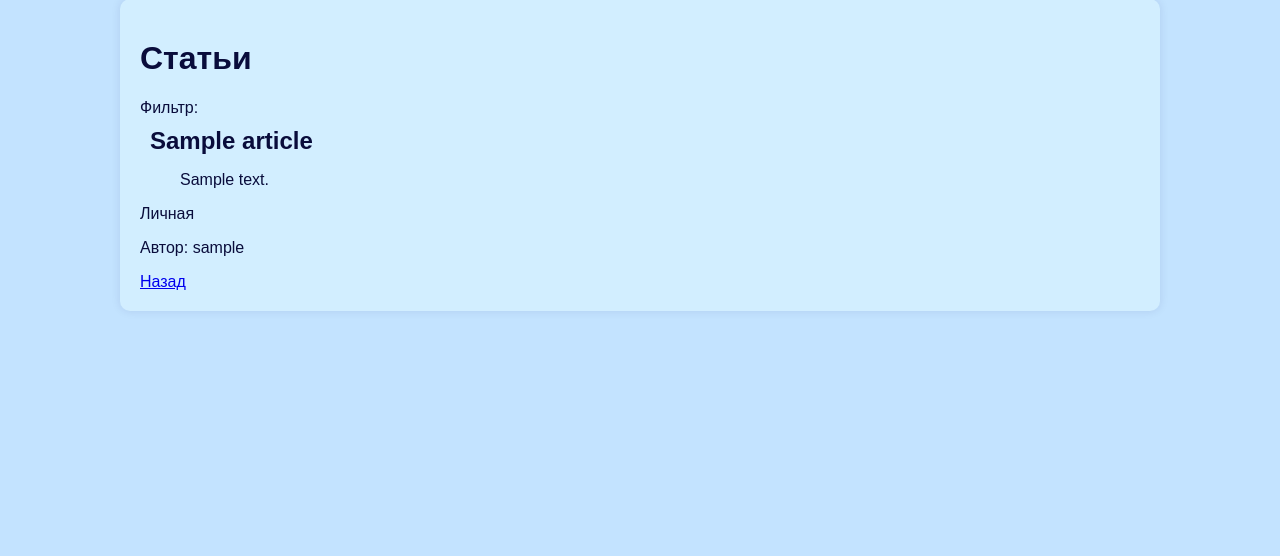
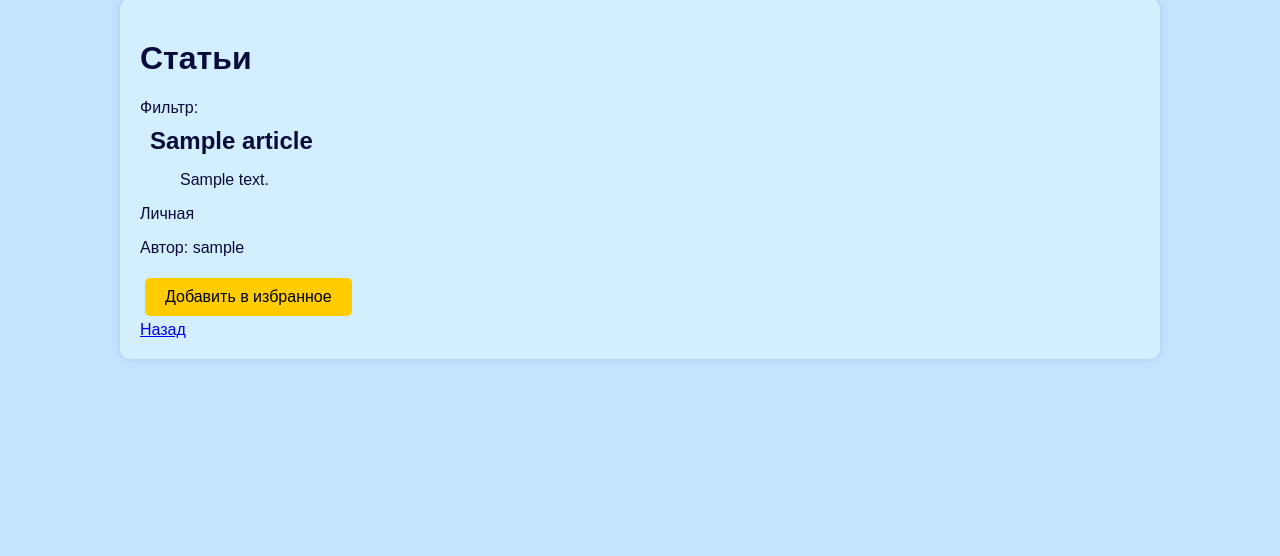
Before and after one commit to krepuk/web-programming-labs-2, a Flask app: page /lab5/list in a window 1280 px wide. Shown: the part 59-615 px from the top of the page. Run offline with Flask 3, Linux system fonts and the light colour scheme; a database or web service that is not in the repository returns one stand-in record (values such as "Sample title"); some libraries are stand-ins or nearby versions.

Commit message:
правки

```diff
--- a/templates/lab5/articles.html
+++ b/templates/lab5/articles.html
@@ -1,6 +1,45 @@
 {% extends "base.html" %}
 
 {% block main %}
+<style>
+    .btn {
+        padding: 10px 20px;
+        margin: 5px;
+        border: none;
+        border-radius: 5px;
+        cursor: pointer;
+        text-decoration: none;
+        display: inline-block;
+        font-size: 16px;
+    }
+
+    .btn-favorite {
+        background-color: #ffcc00;
+        color: black;
+    }
+
+    .btn-favorite:hover {
+        background-color: #e6b800;
+    }
+
+    .btn-edit {
+        background-color: #4CAF50;
+        color: white;
+    }
+
+    .btn-edit:hover {
+        background-color: #45a049;
+    }
+
+    .btn-delete {
+        background-color: #f44336;
+        color: white;
+    }
+
+    .btn-delete:hover {
+        background-color: #da190b;
+    }
+</style>
     <h1>Статьи</h1>
 
     <div class="filter-options">
@@ -33,7 +72,6 @@
                     {% endif %}
                 </div>
                 <div class="article-actions">
-                    {% if is_admin %}
                     <form action="/lab5/favorite/{{ article['id'] }}" method="post">
                         <button type="submit" class="btn btn-favorite">
                             {% if article['is_favorite'] %}
@@ -43,7 +81,6 @@
                             {% endif %}
                         </button>
                     </form>
-                    {% endif %}
 
                     {% if session.get('login_id') %}
                         {% if sqllite %}
```
Lines whose indentation alone changed are shown as unchanged.
